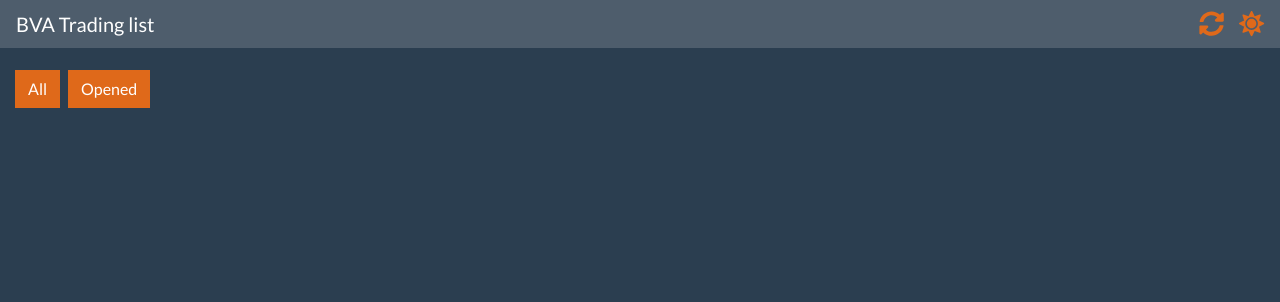
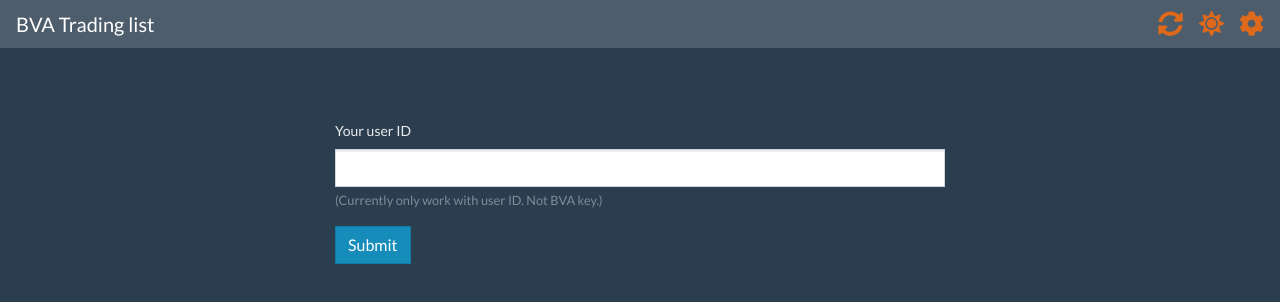
Before and after one commit to Kinsamadesu/bva-trading-list, a React (Create React App) app: page / in a window 1280 px wide. Shown: the top 302 px of the page. Built offline with nearby package versions, Linux system fonts and the light colour scheme; no server answers.

Commit message:
Added user ID change

```diff
--- a/src/App.tsx
+++ b/src/App.tsx
@@ -5,36 +5,49 @@ import './App.css'
 import { TradeTable } from './Components/TradeTable'
 import TopBar from './Components/TopBar'
 import Filters from './Components/Filters'
+import UserID from './Components/UserID'
 
 function App() {
   const [userDatas, setUserDatas] = useState<UserDatas>()
+  const [userID, setUserID] = useState<string>()
   const [marketPrices, setMarketPrices] = useState<MarketPrices>()
   const [filter, setFilter] = useState('all')
   const [theme, setTheme] = useState('dark')
 
   const refreshData = useCallback(async () => {
+    if (userID !== undefined) {
       const data = await fetch(
-      'https://bitcoinvsaltcoins.com/api/usertradedsignals?userid=1607'
+        `https://bitcoinvsaltcoins.com/api/usertradedsignals?userid=${userID}`
       )
       const parsedData = await data.json()
       const prices = await fetch('https://bitcoinvsaltcoins.com/api/prices')
       const parcedPrices = await prices.json()
       setUserDatas(parsedData)
       setMarketPrices(parcedPrices)
-  }, [])
+    }
+  }, [userID])
 
   useEffect(() => {
-    refreshData()
+    const userid = localStorage.getItem('userID')
+    if (userid) {
+      setUserID(userid)
+    }
     const theme = localStorage.getItem('theme')
     if (theme) {
       setTheme(theme)
     }
-
     const filter = localStorage.getItem('filter')
     if (filter) {
       setFilter(filter)
     }
-  }, [refreshData])
+  }, [])
+
+  useEffect(() => {
+    if (userID !== undefined) {
+      localStorage.setItem('userID', userID)
+    }
+    refreshData()
+  }, [userID, refreshData])
 
   useEffect(() => {
     const el = document.querySelector('#theme')
@@ -110,14 +123,25 @@ function App() {
   return (
     <>
       <TopBar
+        userID={userID}
         theme={theme}
         setDarkCallback={setDark}
         setLightCallback={setLight}
         refreshCallback={refreshData}
+        setUserIDCallback={setUserID}
       ></TopBar>
       <Container fluid>
+        {userID !== undefined && (
           <Filters setFilterCallback={setFilter}></Filters>
-        {stratsView}
+        )}
+        {userID === undefined && (
+          <Row className="mt-5">
+            <Col xs={{ span: 6, offset: 3 }}>
+              <UserID setUserIDCallback={setUserID}></UserID>
+            </Col>
+          </Row>
+        )}
+        {userID !== undefined && stratsView}
       </Container>
     </>
   )
--- a/src/Components/TopBar.tsx
+++ b/src/Components/TopBar.tsx
@@ -1,18 +1,27 @@
-import { faMoon, faSun, faSyncAlt } from '@fortawesome/free-solid-svg-icons'
+import {
+  faCog,
+  faMoon,
+  faSun,
+  faSyncAlt,
+} from '@fortawesome/free-solid-svg-icons'
 import { FontAwesomeIcon } from '@fortawesome/react-fontawesome'
 import React from 'react'
 import { Form, Navbar } from 'react-bootstrap'
 
 const TopBar = ({
   theme,
+  userID,
   setDarkCallback,
   setLightCallback,
   refreshCallback,
+  setUserIDCallback,
 }: {
   theme: string
+  userID?: string
   setDarkCallback: Function
   setLightCallback: Function
   refreshCallback: Function
+  setUserIDCallback: Function
 }) => {
   const toggleTheme = () => {
     if (theme === 'dark') {
@@ -29,7 +38,12 @@ const TopBar = ({
       fixed="top"
       className="topbar justify-content-between"
     >
-      <Navbar.Brand>BVA Trading list</Navbar.Brand>
+      <Navbar.Brand>
+        BVA Trading list
+        <small className="ml-2 text-muted">
+          {userID !== undefined ? ` (${userID})` : ''}
+        </small>
+      </Navbar.Brand>
       <Form inline>
         <a href="#" onClick={() => refreshCallback()}>
           <FontAwesomeIcon icon={faSyncAlt} />
@@ -38,6 +52,9 @@ const TopBar = ({
           {theme === 'dark' && <FontAwesomeIcon icon={faSun} />}
           {theme === 'light' && <FontAwesomeIcon icon={faMoon} />}
         </a>
+        <a href="#" onClick={() => setUserIDCallback(undefined)}>
+          <FontAwesomeIcon icon={faCog} />
+        </a>
       </Form>
     </Navbar>
   )
--- /dev/null
+++ b/src/Components/UserID.tsx
@@ -0,0 +1,28 @@
+import React, { useState } from 'react'
+import { Button, Form } from 'react-bootstrap'
+
+const UserID = ({ setUserIDCallback }: { setUserIDCallback: Function }) => {
+  const [userid, setUserid] = useState('')
+
+  return (
+    <Form>
+      <Form.Group>
+        <Form.Label>Your user ID</Form.Label>
+        <Form.Control
+          type="text"
+          onChange={(e: React.ChangeEvent<HTMLInputElement>) => {
+            setUserid(e.target.value)
+          }}
+        />
+        <Form.Text className="text-muted">
+          (Currently only work with user ID. Not BVA key.)
+        </Form.Text>
+        <Button className="mt-3" onClick={() => setUserIDCallback(userid)}>
+          Submit
+        </Button>
+      </Form.Group>
+    </Form>
+  )
+}
+
+export default UserID
```
Lines whose indentation alone changed are shown as unchanged.
